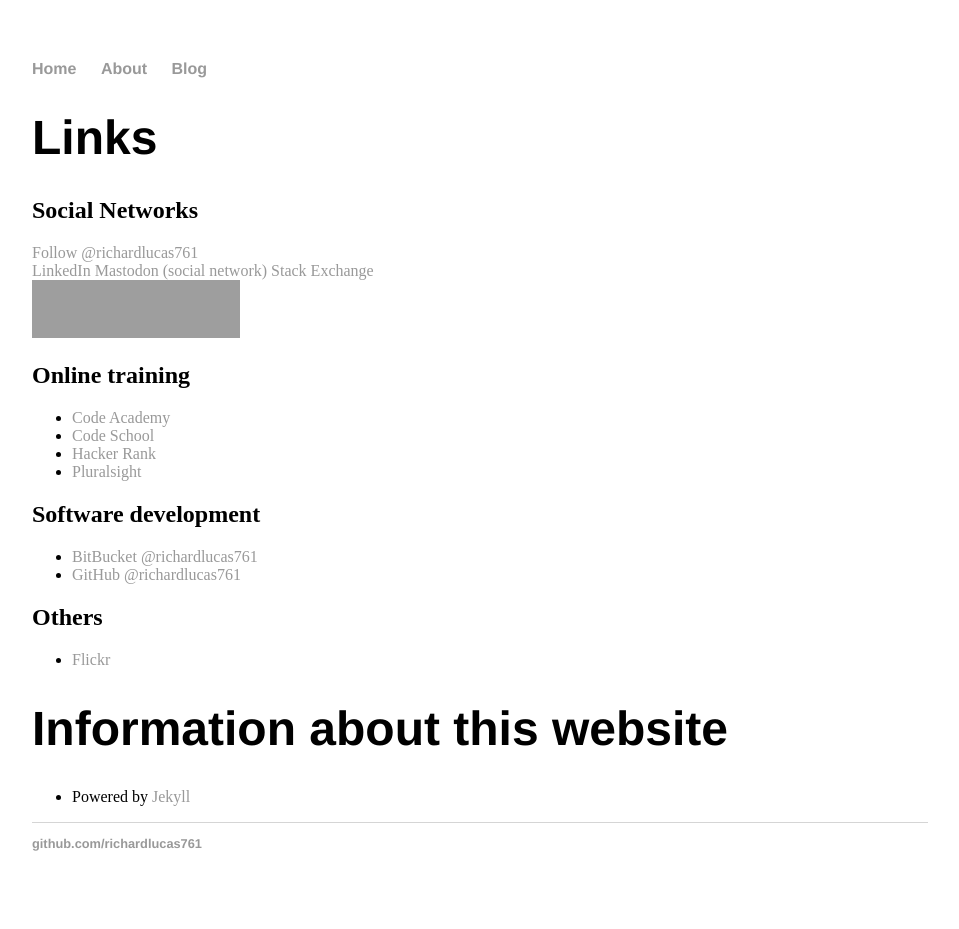
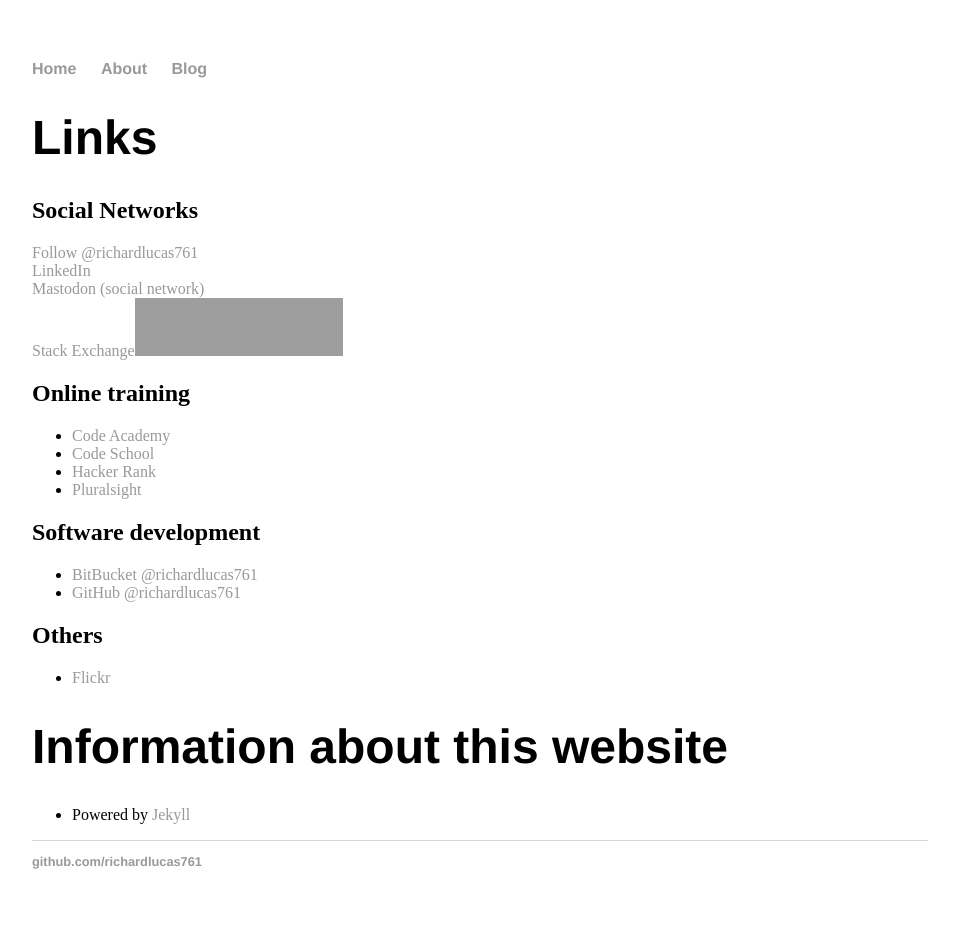
Before and after one commit to richardlucas761/richardlucas761.github.io, a Jekyll site: the page built from about/index.html, in a window 1280 px wide. Shown: the whole page, without its empty margins (160-1119 px from the left). Built offline with Jekyll 4.4.1, drawn with Linux system fonts in a browser that asks for light colours; comment, search, counter and statistics services are not loaded; grey boxes are pictures that could not be loaded.

Commit message:
Update index.html

```diff
--- a/about/index.html
+++ b/about/index.html
@@ -7,14 +7,12 @@
   <div class="about">
 	<h1>Links</h1>
 
-	  <h2>Social Networks</h2>
-		<div>
-			<a class="twitter-follow-button" href="https://twitter.com/richardlucas761"> Follow @richardlucas761</a>
-			<div class="g-follow" data-annotation="bubble" data-height="20" data-href="https://plus.google.com/117753208358937726831" data-rel="author"></div>
-			<a href="http://linkedin.com/in/richard-lucas-a5936437">LinkedIn</a>
-			<a href="https://mastodon.cloud/@richardlucas761">Mastodon (social network)</a>
-			<a href="https://stackexchange.com/users/44824/richard-lucas">Stack Exchange<br><img src="https://stackexchange.com/users/flair/44824.png" width="208" height="58" alt="profile for Richard Lucas on Stack Exchange, a network of free, community-driven Q&amp;A sites" title="profile for Richard Lucas on Stack Exchange, a network of free, community-driven Q&amp;A sites" /></a>
-		</div>
+	<h2>Social Networks</h2>
+	<div><a class="twitter-follow-button" href="https://twitter.com/richardlucas761"> Follow @richardlucas761</a></div>
+	<div><div class="g-follow" data-annotation="bubble" data-height="20" data-href="https://plus.google.com/117753208358937726831" data-rel="author"></div>
+	<div><a href="http://linkedin.com/in/richard-lucas-a5936437">LinkedIn</a></div>
+	<div><a href="https://mastodon.cloud/@richardlucas761">Mastodon (social network)</a></div>
+	<div><a href="https://stackexchange.com/users/44824/richard-lucas">Stack Exchange<img src="https://stackexchange.com/users/flair/44824.png" width="208" height="58" alt="profile for Richard Lucas on Stack Exchange, a network of free, community-driven Q&amp;A sites" title="profile for Richard Lucas on Stack Exchange, a network of free, community-driven Q&amp;A sites" /></a></div>
 
 	  <h2>Online training</h2>
 
```
